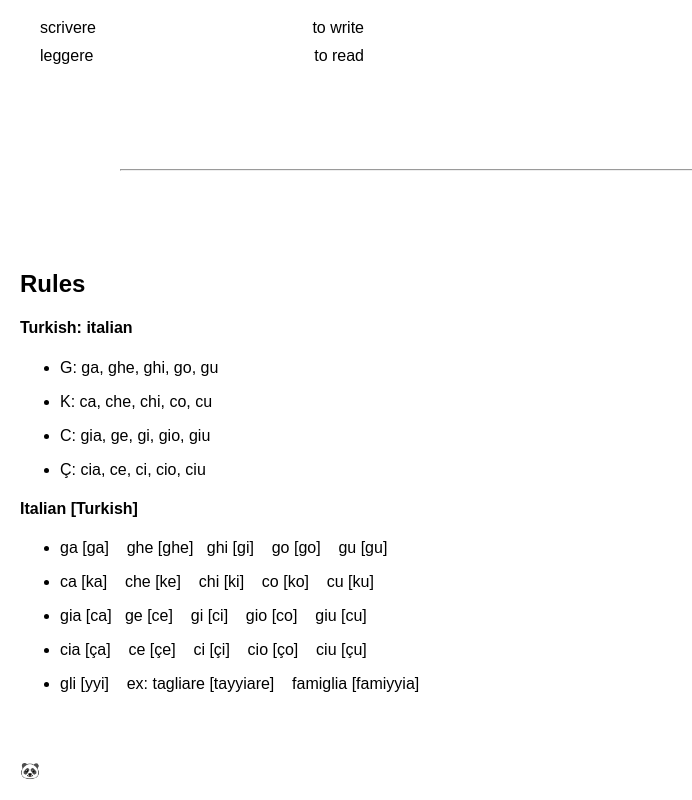
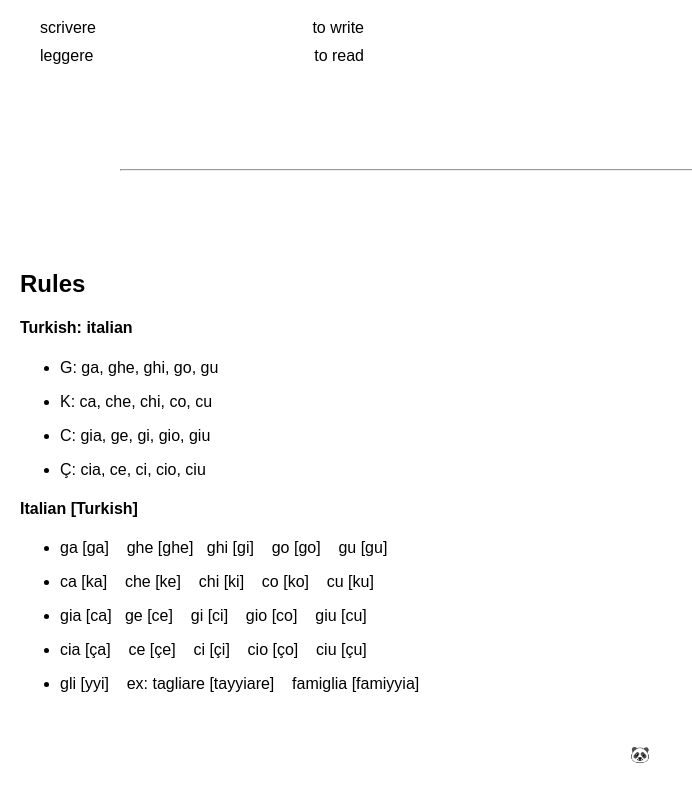
Before and after one commit to simone-05/belitaliano, a plain HTML site: page index.html in a window 1280 px wide. Shown: the part 3150-3950 px from the top of the page, without its empty margins (0-692 px from the left). Drawn offline with Linux system fonts and the light colour scheme.

Commit message:
Update index.html

```diff
--- a/index.html
+++ b/index.html
@@ -293,6 +293,6 @@
 
     <br>
     <br>
-    <p>&#128060;</p>
+    <center>&#128060;</center>
 </body>
 </html>
```
